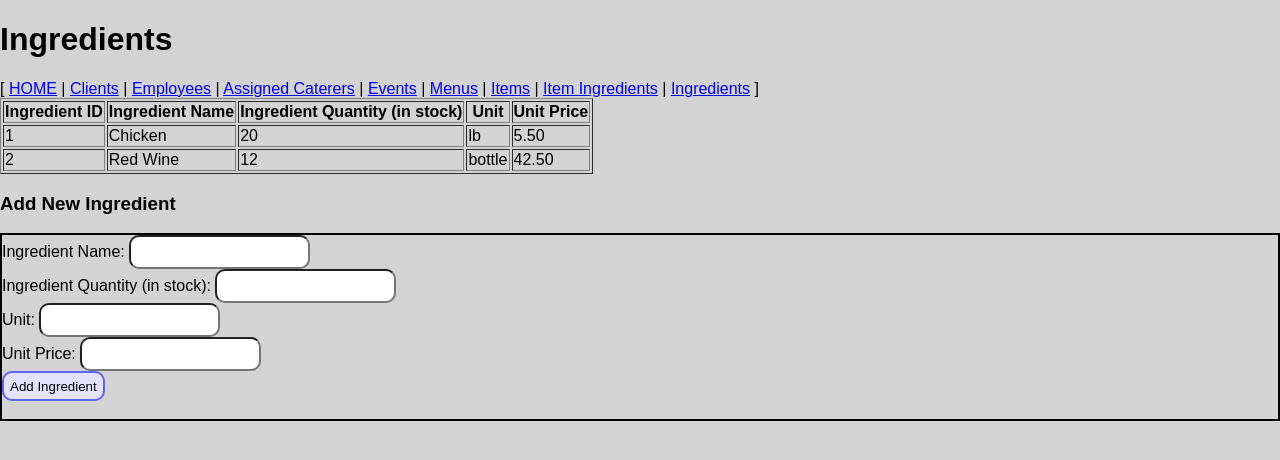
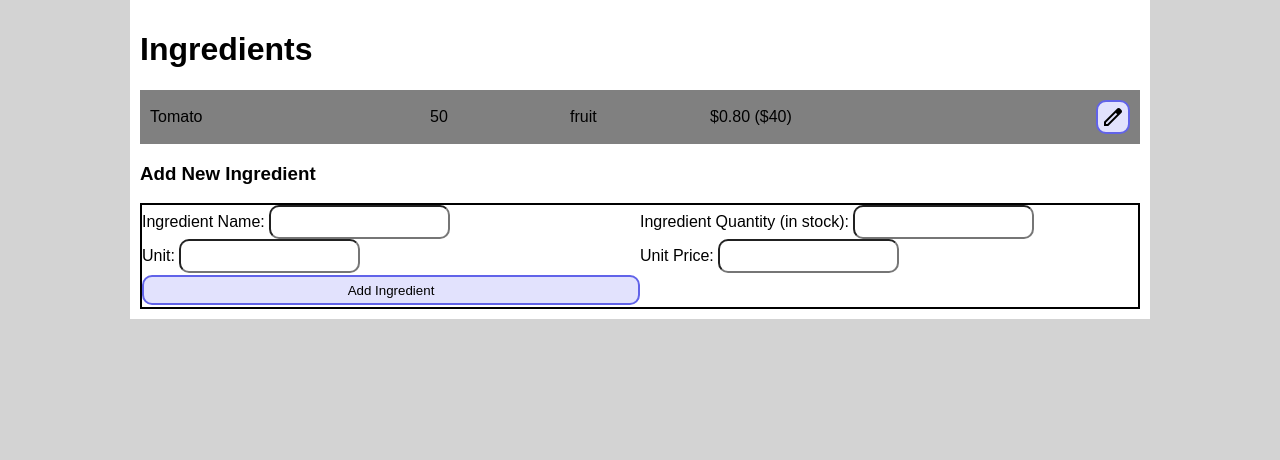
Before and after one commit to LaserBread/CaterSmart, a Flask app: page /ingredients in a window 1280 px wide. Shown: the top 460 px of the page. Run offline with Flask 3, Linux system fonts and the light colour scheme; some libraries are stand-ins or nearby versions.

Commit message:
Made various improvements
* Added style for ingredients.html
* Separated the cluttered style.css into separate files, one for each page.
* Moved the import of Google Material Design Icons into base.css (deleted it from employees.html)

```diff
--- a/static/style.css
+++ b/static/styles/base.css
@@ -1,3 +1,7 @@
+/*======== EXTERNAL RESOURCES ===============================================*/
+/* Include Google Material Icons. You can pick them at https://fonts.google.com/icons, but you have to list the ones you want in alphabetical order for some unknown reason*/
+@import url("https://fonts.googleapis.com/css2?family=Material+Symbols+Outlined:opsz,wght,FILL,GRAD@20,400,0,0&icon_names=delete,directions_car,edit,local_bar,no_drinks,no_meals,restaurant");
+/*===========================================================================*/
 
 * {
     font-family: sans-serif;
--- /dev/null
+++ b/static/styles/ingredient.css
@@ -0,0 +1,40 @@
+@import url("base.css");
+
+.ingredient-list-element {
+    grid-template-columns: 2fr 1fr 1fr 2fr 1fr;
+}
+
+#ingredient-form{
+    display: grid;
+    grid-template-columns: 1fr 1fr;
+    grid-template-rows: 1fr 1fr 1fr;
+    gap: 0px 0px;
+    grid-template-areas:
+      "name qty"
+      "unit price"
+      "submit del";
+}
+
+.g-name{
+    grid-area: name;
+}
+
+.g-qty{
+    grid-area: qty;
+}
+
+.g-unit{
+    grid-area: unit;
+}
+
+.g-price{
+    grid-area: price;
+}
+
+.g-submit{
+    grid-area: submit;
+}
+
+.g-del{
+    grid-area: delete;
+}
--- a/templates/employees.html
+++ b/templates/employees.html
@@ -7,9 +7,6 @@
     <meta http-equiv="X-UA-Compatible" content="ie=edge">
     <title>Employees</title>
     <link rel="stylesheet" href="../static/style.css">
-    <!-- Import Material Design Icons from Google's servers -->
-    <link rel="stylesheet"
-        href="https://fonts.googleapis.com/css2?family=Material+Symbols+Outlined:opsz,wght,FILL,GRAD@20,400,0,0&icon_names=delete,directions_car,edit,local_bar,no_drinks,no_meals,restaurant" />
     <script src="../static/script.js"></script>
 </head>
 
--- a/templates/ingredients.html
+++ b/templates/ingredients.html
@@ -1,61 +1,41 @@
 <!DOCTYPE html>
 <html lang="en">
+
 <head>
     <meta charset="UTF-8">
     <meta name="viewport" content="width=device-width, initial-scale=1.0">
     <meta http-equiv="X-UA-Compatible" content="ie=edge">
     <title>Ingredients</title>
-    <link rel="stylesheet" href="{{ url_for('static', filename='style.css') }}">
+    <link rel="stylesheet" href="../static/styles/ingredient.css">
+    <script src="../static/script.js"></script>
 </head>
+
 <body>
+    <div class="content">
         <h1>Ingredients</h1>
-    <nav>
-        [ <a href="/">HOME</a> |
-        <a href="/clients">Clients</a> |
-        <a href="/employees">Employees</a> |
-        <a href="/assigned_caterers">Assigned Caterers</a> |
-        <a href="/events">Events</a> |
-        <a href="/menus">Menus</a> |
-        <a href="/items">Items</a> |
-        <a href="/item_ingredients">Item Ingredients</a> |
-        <a href="/ingredients">Ingredients</a> ]
-    </nav>
 
-    <table border="1">
-        <thead>
-            <tr>
-                <th>Ingredient ID</th>
-                <th>Ingredient Name</th>
-                <th>Ingredient Quantity (in stock)</th>
-                <th>Unit</th>
-                <th>Unit Price</th>
-            </tr>
-        </thead>
-        <tbody>
-            <tr>
-                <td>1</td>
-                <td>Chicken</td>
-                <td>20</td>
-                <td>lb</td>
-                <td>5.50</td>
-            </tr>
-            <tr>
-                <td>2</td>
-                <td>Red Wine</td>
-                <td>12</td>
-                <td>bottle</td>
-                <td>42.50</td>
-            </tr>
-        </tbody>
-    </table>
+        <div class="entrylist" id="mainlist">
+            <div class="list-element ingredient-list-element">
+                <div>Tomato</div>
+                <div>50</div>
+                <div>fruit</div>
+                <div>$0.80 ($40)</div>
+                <div class="editbutton unselectable" title="Edit
+(⇧ Shift + Click to Delete)"><span class="material-symbols-outlined">
+                        edit
+                    </span></div>
+            </div>
+        </div>
 
         <h3>Add New Ingredient</h3>
         <form id="ingredient-form" style="border: 2px solid black;">
-        <label>Ingredient Name: <input type="text" required></label><br>
-        <label>Ingredient Quantity (in stock): <input type="number" step="0.1"></label><br>
-        <label>Unit: <input type="text" required></label><br>
-        <label>Unit Price: <input type="number" step="0.01" required></label><br>
-        <button type="submit">Add Ingredient</button><br>
+            <label class="g-name">Ingredient Name: <input type="text" required></label>
+            <label class="g-qty">Ingredient Quantity (in stock): <input type="number" step="0.1"></label>
+            <label class="g-unit">Unit: <input type="text" required></label>
+            <label class="g-price">Unit Price: <input type="number" step="0.01" required></label>
+            <button  class="g-submit" type="submit">Add Ingredient</button>
         </form>
+    </div>
 </body>
+
 </html>
```
Also changed, not shown: other parts of static/styles/base.css (+0 -30 lines), static/styles/client.css (added, +17 -0 lines), static/styles/employee.css (added, +17 -0 lines). Lines whose indentation alone changed are shown as unchanged.
